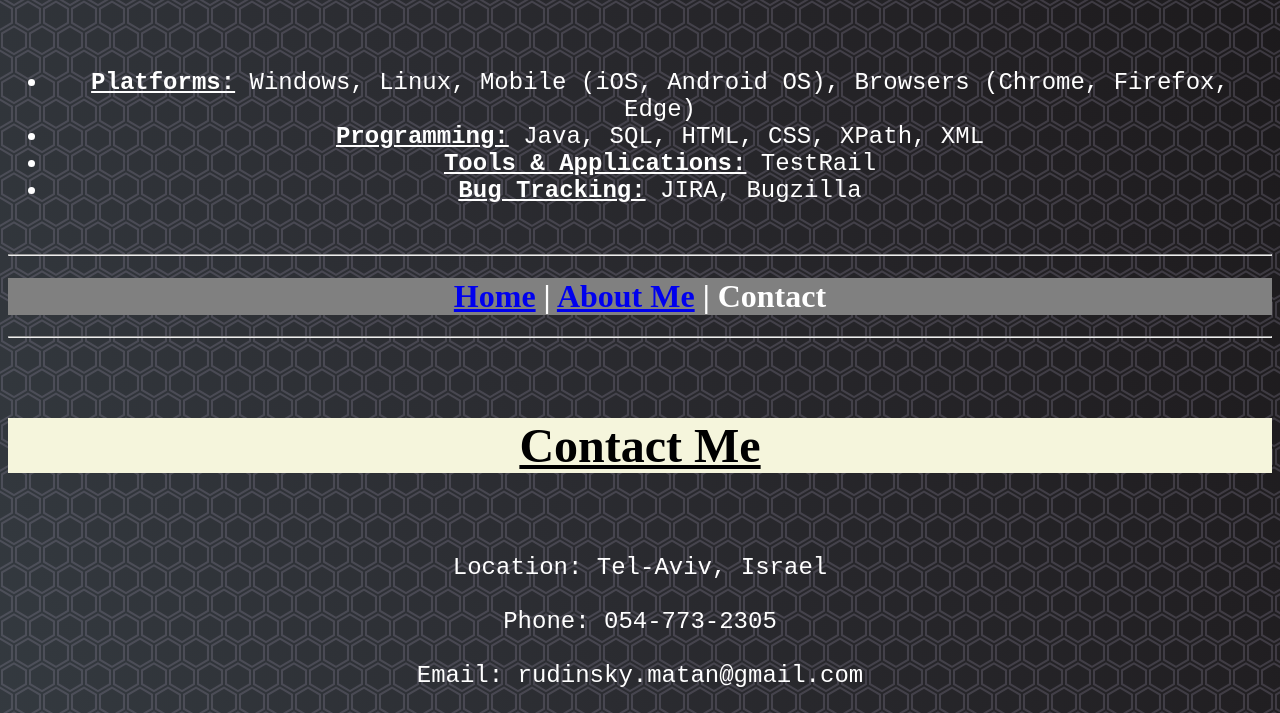
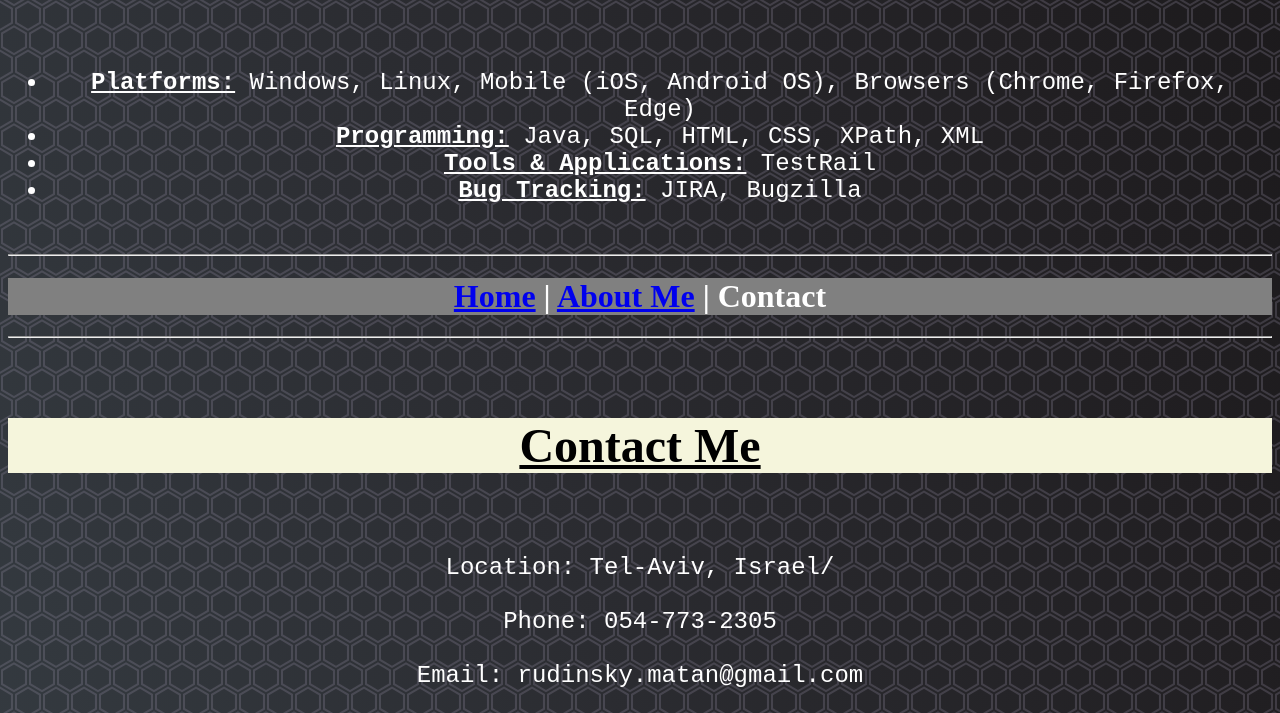
Before and after one commit to matanrudinsky/html, a plain HTML site: page index.html in a window 1280 px wide. Shown: the part 3071-3784 px from the top of the page. Drawn offline with Linux system fonts and the light colour scheme.

Commit message:
Update index.html

```diff
--- a/index.html
+++ b/index.html
@@ -60,7 +60,7 @@ in "The Automation College"<span style="background-color:white"><a href="https:/
 <h1><b><a href="#home">Home</a> | <a href="#aboutme">About Me</a> | Contact </b></h1>
 <hr/>
 <h5 id="contactme"><b><u>Contact Me</u></b></h5>
- <p style="text-align:center;font-size:24;font-family:Courier New">Location: Tel-Aviv, Israel<br/><br/>
+ <p style="text-align:center;font-size:24;font-family:Courier New">Location: Tel-Aviv, Israel/<br/><br/>
  Phone: 054-773-2305<br/><br/>
  Email: rudinsky.matan@gmail.com
  </p> <br/>
```
